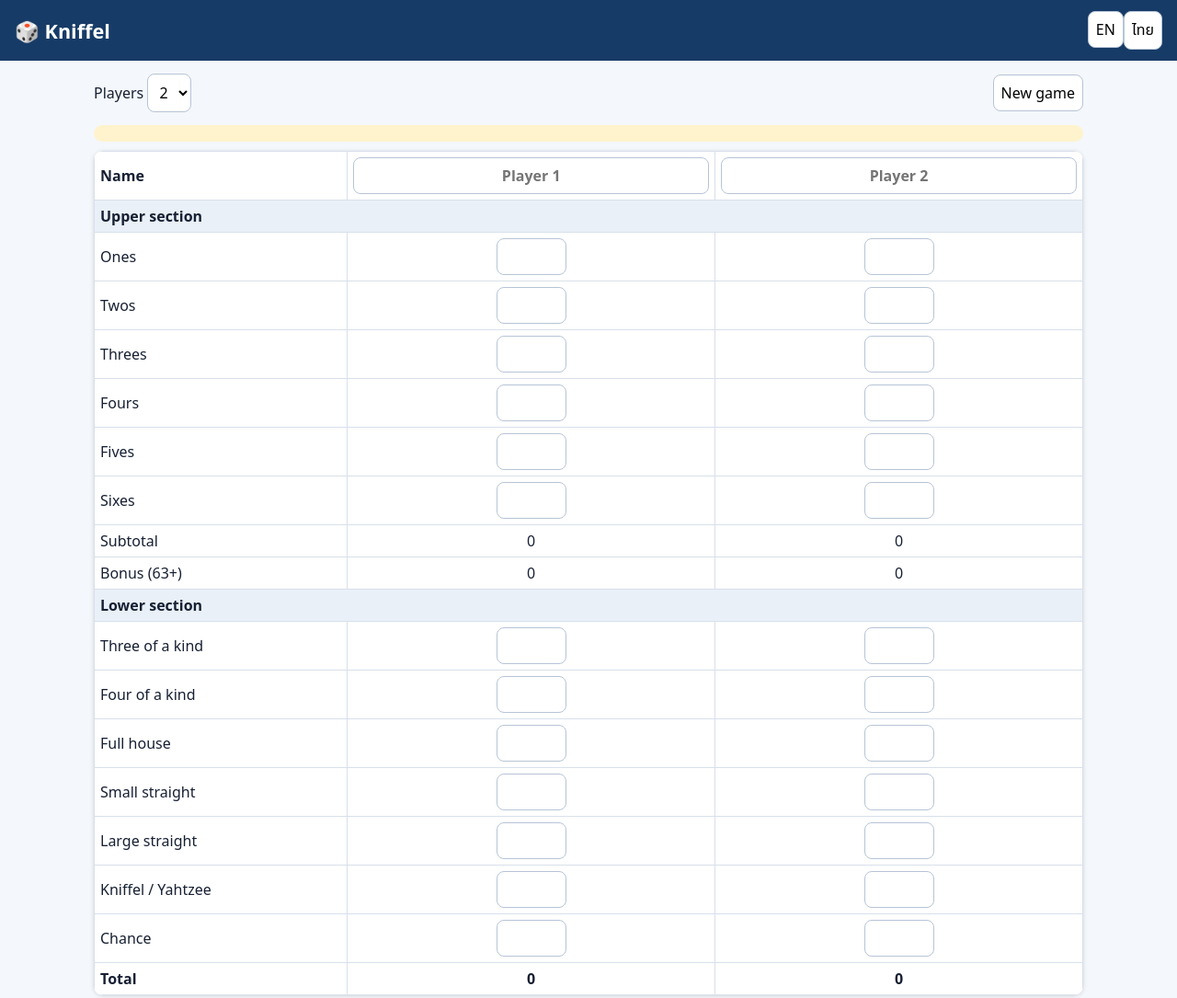
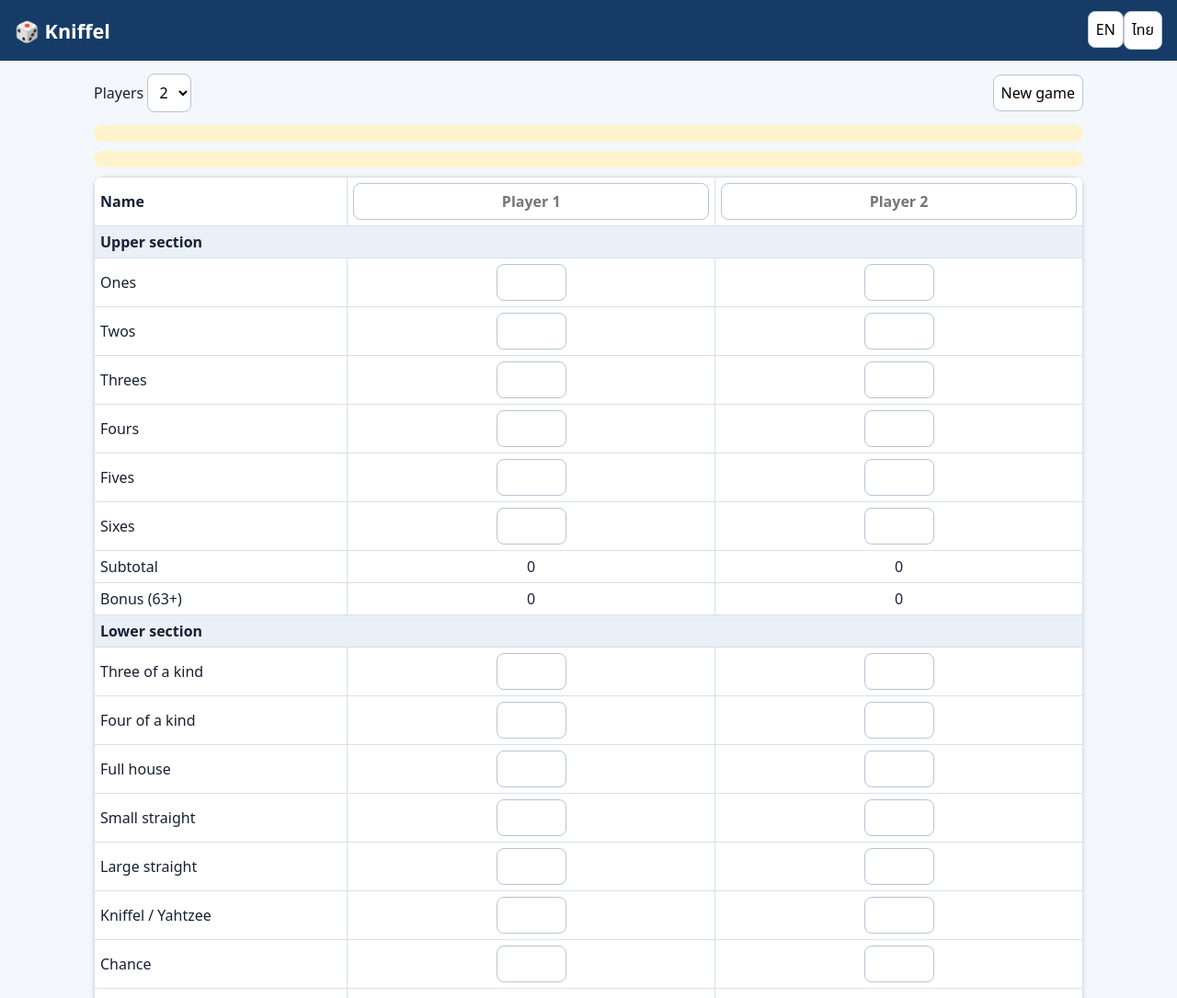
Before and after one commit to El-Ninjo1965/AiChat, a plain HTML site: page index.html in a window 1280 px wide. Shown: the top 1085 px of the page at 92% size. Drawn offline with Linux system fonts and the light colour scheme.

```diff
--- a/index.html
+++ b/index.html
@@ -1 +1 @@
-<!doctype html><html lang="en"><head><meta charset="utf-8"><meta name="viewport" content="width=device-width,initial-scale=1,viewport-fit=cover"><meta name="theme-color" content="#173b67"><title>Dice Game</title><link rel="manifest" href="manifest.webmanifest"><link rel="stylesheet" href="style.css"></head><body><header><h1>🎲 <span data-t="title">Dice Game</span></h1><div><button id="en">EN</button><button id="th">ไทย</button></div></header><main><section class="setup"><label><span data-t="players">Players</span> <select id="count"><option>2</option><option>3</option><option>4</option><option>5</option><option>6</option></select></label><button id="new" data-t="newGame">New game</button></section><div id="turn"></div><div id="board"></div><section><h2 data-t="records">High scores</h2><ol id="records"></ol></section></main><script src="app.js"></script></body></html>
+<!doctype html><html lang="en"><head><meta charset="utf-8"><meta name="viewport" content="width=device-width,initial-scale=1,viewport-fit=cover"><meta name="theme-color" content="#173b67"><title>Dice Game</title><link rel="manifest" href="manifest.webmanifest"><link rel="stylesheet" href="style.css"></head><body><header><h1>🎲 <span data-t="title">Dice Game</span></h1><div><button id="en">EN</button><button id="th">ไทย</button></div></header><main><section class="setup"><label><span data-t="players">Players</span> <select id="count"><option>2</option><option>3</option><option>4</option><option>5</option><option>6</option></select></label><button id="new" data-t="newGame">New game</button></section><div id="turn"></div><div id="turn"></div><div id="board"></div><section><h2 data-t="records">High scores</h2><ol id="records"></ol></section></main><script src="app.js"></script></body></html>
```
